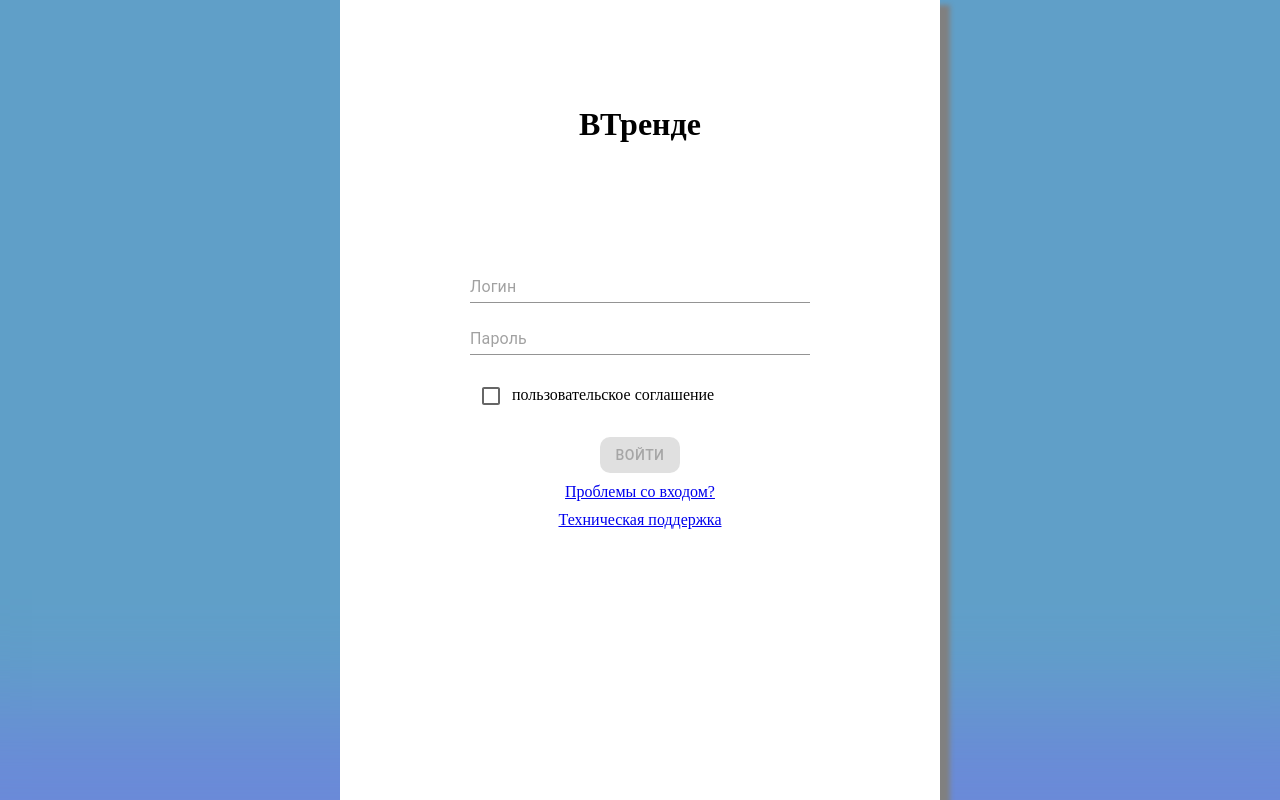
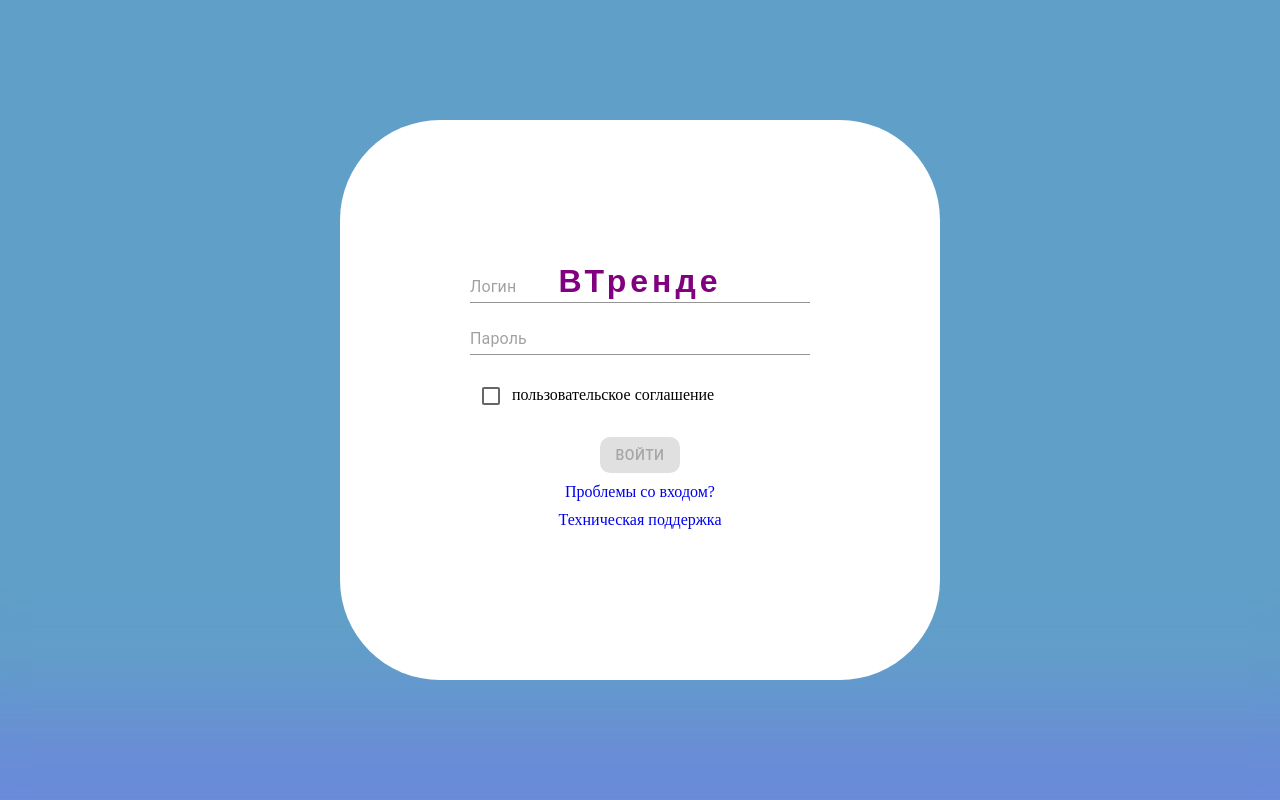
Before and after one commit to SmirnovArtyom516/Compay-simple-landing, a React (Create React App) app: page /login in a window 1280 px wide. Built offline with nearby package versions, Linux system fonts and the light colour scheme.

Commit message:
fix login page

```diff
--- a/src/components/LoginPage/LoginPage.tsx
+++ b/src/components/LoginPage/LoginPage.tsx
@@ -30,6 +30,7 @@ function LoginPage({ setUser }: Props): JSX.Element {
   };
 
   return (
+    <div className={styles.loginLanding}>
       <div className={styles.main}>
         <div className={styles.loginContainer}>
           <h1 className={styles.mainText}>ВТренде</h1>
@@ -37,7 +38,7 @@ function LoginPage({ setUser }: Props): JSX.Element {
             <div className={styles.authInput}>
               <Input placeholder="Логин" value={login} onChange={loginHandler} />
               <Input placeholder="Пароль" value={password} onChange={passwordHandler} />
-            {error && <p>{error}</p>}
+              {error && <p style={{ color: 'red' }}>{error}</p>}
               <div>
                 <Checkbox checked={checked} onClick={() => setChecked(!checked)} />
                 <span>пользовательское соглашение</span>
@@ -51,11 +52,16 @@ function LoginPage({ setUser }: Props): JSX.Element {
                 >
                   Войти
                 </Button>
-              <a href="/">Проблемы со входом?</a>
-              <a href="/">Техническая поддержка</a>
+                <a style={{ textDecoration: 'none' }} href="/">
+                  Проблемы со входом?
+                </a>
+                <a style={{ textDecoration: 'none' }} href="/">
+                  Техническая поддержка
+                </a>
               </div>
             </div>
           </form>
+        </div>
       </div>
     </div>
   );
--- a/src/components/LoginPage/loginPage.module.css
+++ b/src/components/LoginPage/loginPage.module.css
@@ -1,8 +1,17 @@
+.loginLanding {
+  display: flex;
+  justify-content: center;
+  align-items: center;
+  background: rgb(58, 112, 165);
+  animation: background 15s infinite alternate;
+  box-shadow: 0 -200px 100px -120px rgb(163, 137, 229) inset;
+  height: 100vh;
+}
+
 .main {
+  border-radius: 100px;
+  height: 70vh;
   display: flex;
-  background: rgb(58, 112, 165);
-  box-shadow: 0 -200px 100px -120px rgb(163, 137, 229) inset;
-  animation: background 15s infinite alternate;
   align-items: center;
   justify-content: center;
   overflow: hidden;
@@ -16,8 +25,11 @@
 }
 
 .mainText {
+  letter-spacing: 4px;
+  font-family: Impact, fantasy;
+  color: purple;
   position: absolute;
-  top: 85px;
+  top: 233px;
 }
 
 .enterButton {
```
Also changed, not shown: 1 other file (tests, documents, lock files or other folders). Lines whose indentation alone changed are shown as unchanged.
